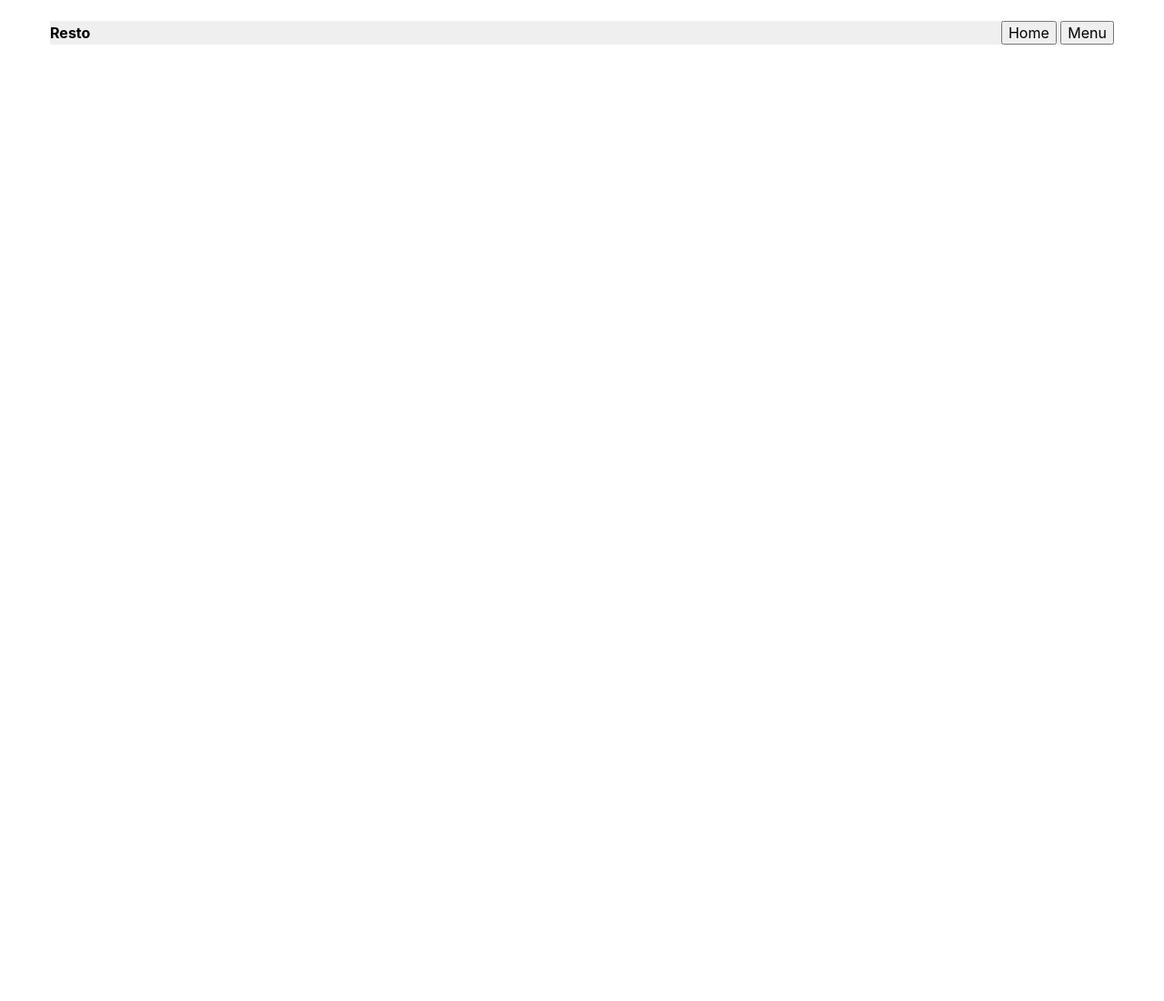
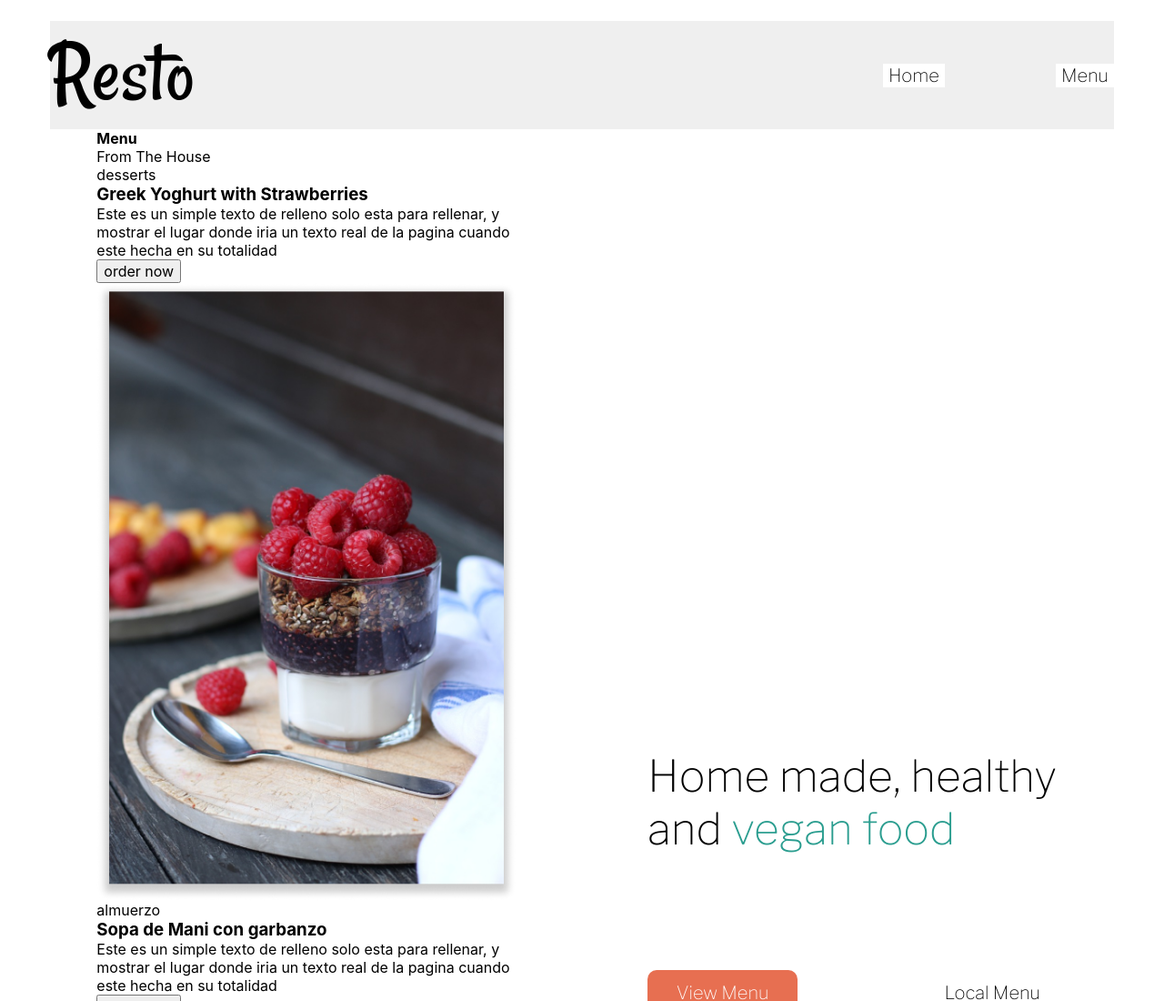
Before and after one commit to mothibimalebana/resto, a website built with webpack: page src/menu.html in a window 1280 px wide. Shown: the top 1100 px of the page at 91% size. Before the commit the page ends 800 px from the top, so only its background shows below. Built offline with nearby package versions, Linux system fonts and the light colour scheme.

Commit message:
Removed homePage and menuPage as entry point and their relevant htmlwebpackplugin instances

```diff
--- a/src/css/menu.css
+++ b/src/css/menu.css
@@ -83,3 +83,42 @@
     align-items: center;
     background: #EFEFEF;
   }
+  nav{
+    display: flex;
+    justify-content: space-between;
+    align-items: center;
+  }
+  .navRight > h4{
+    /**Layout**/
+    width: 10.125rem;
+
+    /**Typography**/
+    color: #000;
+    font-family: Rancho;
+    font-size: 6rem;
+    font-style: normal;
+    font-weight: 400;
+    line-height: normal;
+  }
+  .navLeft{
+    /**Layout**/
+    display: flex;
+    gap: 7.63rem;
+
+  }
+  .navLeft>button{
+    border: none;
+    background: #FFF;
+
+    /**Typography**/
+    color: #000;
+    font-family: "Libre Franklin";
+    font-size: 1.25rem;
+    font-style: normal;
+    font-weight: 500;
+    line-height: normal;
+  }
+  #content{
+    display: flex;
+    flex-direction: column;
+  }
--- a/src/index.js
+++ b/src/index.js
@@ -1,58 +1,5 @@
-// import './src/css/home.css'
-// import korean_dish from './img/korean-dish.png';
+import { getHomePage } from "./js/home";
 
-// const homePage = (function (){
-//     /** DOM Elements: */
-//     const content = document.querySelector('#content');
-
-//     const contentLeft = document.createElement("div"); //contentLetextContentft and its children
-//     contentLeft.classList.add("contentLeft");
-
-//     const textContent = document.createElement("div");
-//     textContent.classList.add("textContent");
-
-//     const contentButtons = document.createElement("div");
-//     contentButtons.classList.add("contentButtons");
-
-
-//     const contentRight = document.createElement('div');//contentRight (only contains an img)
-//     contentRight.classList.add("contentRight");
-
-//     /**DOM Manipulation**/
-//     //contentLeft > textContent
-//     function getHomePage(){
-
-//     textContent.textContent = "Home made, healthy and";
-//     const textSpan = document.createElement("span"); // create span for text on content left
-
-//     textSpan.textContent = " vegan food";   //give the span relevent text
-//     textContent.appendChild(textSpan);
-//     contentLeft.appendChild(textContent);   //done with textContent
-
-//     //contentLeft > contentButtons >buttonLeft
-//     const buttonLeft = document.createElement("button");
-//     buttonLeft.classList.add("buttonLeft");
-//     buttonLeft.textContent = "View Menu";
-//     contentButtons.appendChild(buttonLeft); //button added to parent in Dom
-
-//     //contentLeft > contentButtons > buttonRight
-//     const buttonRight = document.createElement("button");
-//     buttonRight.classList.add("buttonRight");
-//     buttonRight.textContent = "Local Menu";
-//     contentButtons.appendChild(buttonRight); //button added to parent in DOM
-
-//     contentLeft.appendChild(contentButtons);
-//     content.appendChild(contentLeft)
-
-//     /**Content Right **/
-//     const img = document.createElement("img");
-//     const koreanDish = new Image();
-//     koreanDish.src = korean_dish;
-//     contentRight.appendChild(koreanDish);
-//     content.appendChild(contentRight);
-
-//     return{getHomePage}
-//     }
-// })();
-
-// export default homePage.getHomePage();
+const screenController = (function (){
+    getHomePage();
+})();
--- /dev/null
+++ b/src/js/home.js
@@ -0,0 +1,58 @@
+import "../css/home.css"
+import korean_dish from '../img/korean-dish.png';
+
+const homePage = (function (){
+    /** DOM Elements: */
+    const content = document.querySelector('#content');
+
+    const contentLeft = document.createElement("div"); //contentLetextContentft and its children
+    contentLeft.classList.add("contentLeft");
+
+    const textContent = document.createElement("div");
+    textContent.classList.add("textContent");
+
+    const contentButtons = document.createElement("div");
+    contentButtons.classList.add("contentButtons");
+
+
+    const contentRight = document.createElement('div');//contentRight (only contains an img)
+    contentRight.classList.add("contentRight");
+
+    /**DOM Manipulation**/
+    //contentLeft > textContent
+    function getHomePage(){
+
+    textContent.textContent = "Home made, healthy and";
+    const textSpan = document.createElement("span"); // create span for text on content left
+
+    textSpan.textContent = " vegan food";   //give the span relevent text
+    textContent.appendChild(textSpan);
+    contentLeft.appendChild(textContent);   //done with textContent
+
+    //contentLeft > contentButtons >buttonLeft
+    const buttonLeft = document.createElement("button");
+    buttonLeft.classList.add("buttonLeft");
+    buttonLeft.textContent = "View Menu";
+    contentButtons.appendChild(buttonLeft); //button added to parent in Dom
+
+    //contentLeft > contentButtons > buttonRight
+    const buttonRight = document.createElement("button");
+    buttonRight.classList.add("buttonRight");
+    buttonRight.textContent = "Local Menu";
+    contentButtons.appendChild(buttonRight); //button added to parent in DOM
+
+    contentLeft.appendChild(contentButtons);
+    content.appendChild(contentLeft)
+
+    /**Content Right **/
+    const img = document.createElement("img");
+    const koreanDish = new Image();
+    koreanDish.src = korean_dish;
+    contentRight.appendChild(koreanDish);
+    content.appendChild(contentRight);
+    }
+
+    return{getHomePage}
+})();
+
+export const getHomePage = () => homePage.getHomePage();
--- a/src/js/menu.js
+++ b/src/js/menu.js
@@ -0,0 +1 @@
+import '../css/menu.css';
--- a/src/menu.html
+++ b/src/menu.html
@@ -18,5 +18,43 @@
             </div>
         </nav>
     </header>
+    <div id="content">
+        <div class="menuContainer">
+            <div class="menuHeader">
+                <h4>Menu</h4>
+                <p>From The House</p>
+            </div>
+            <div class="menuItems">
+                <div class="menuContent">
+                    <p>desserts</p>
+                    <h3>Greek Yoghurt with Strawberries</h3>
+                    <p>
+                        Este es un simple texto de relleno solo esta para rellenar, y mostrar el lugar donde iria un texto real de la pagina cuando este hecha en su totalidad
+                    </p>
+                    <button>
+                        order now
+                    </button>
+                </div>
+                <div class="menuImg">
+                    <img src="./img/granola.png" alt="">
+                </div>
+            </div>
+            <div class="menuItems">
+                <div class="menuContent">
+                    <p>almuerzo</p>
+                    <h3>Sopa de Mani con garbanzo</h3>
+                    <p>
+                        Este es un simple texto de relleno solo esta para rellenar, y mostrar el lugar donde iria un texto real de la pagina cuando este hecha en su totalidad
+                    </p>
+                    <button>
+                        order now
+                    </button>
+                </div>
+                <div class="menuImg">
+                    <img src="./img/vegan.png" alt="">
+                </div>
+            </div>
+        </div>
+    </div>
 </body>
 </html>
--- a/webpack.config.js
+++ b/webpack.config.js
@@ -1,6 +1,5 @@
 const path = require("path");
 const HtmlWebpackPlugin = require("html-webpack-plugin");
-const MiniCssExtractPlugin = require("mini-css-extract-plugin");
 
 module.exports = {
   mode: "development",
@@ -16,19 +15,16 @@ module.exports = {
   },
   plugins: [
     new HtmlWebpackPlugin({
+      title: "resto",
+      filename: "index.html",
       template: "./src/template.html",
     }),
-    new HtmlWebpackPlugin({
-      filename: "menu.html",
-      template: "./src/menu.html",
-    }),
-    new MiniCssExtractPlugin(),
   ],
   module: {
     rules: [
         {
             test: /.css$/i,
-            use: [MiniCssExtractPlugin.loader, "css-loader"]
+            use: ["style-loader", "css-loader"]
         },
         {
           test: /\.(woff|woff2|eot|ttf|otf)$/i,
```
Also changed, not shown: src/template.html (+9 -10 lines).
